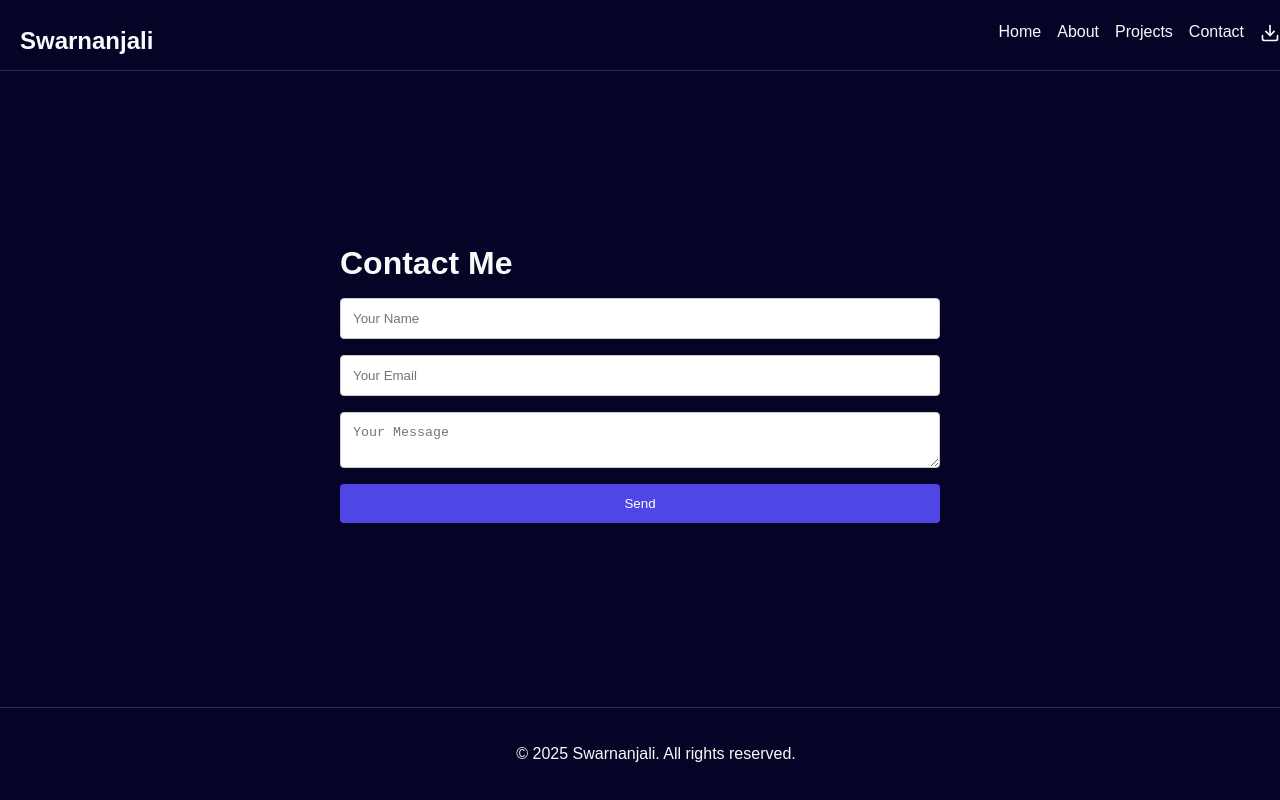
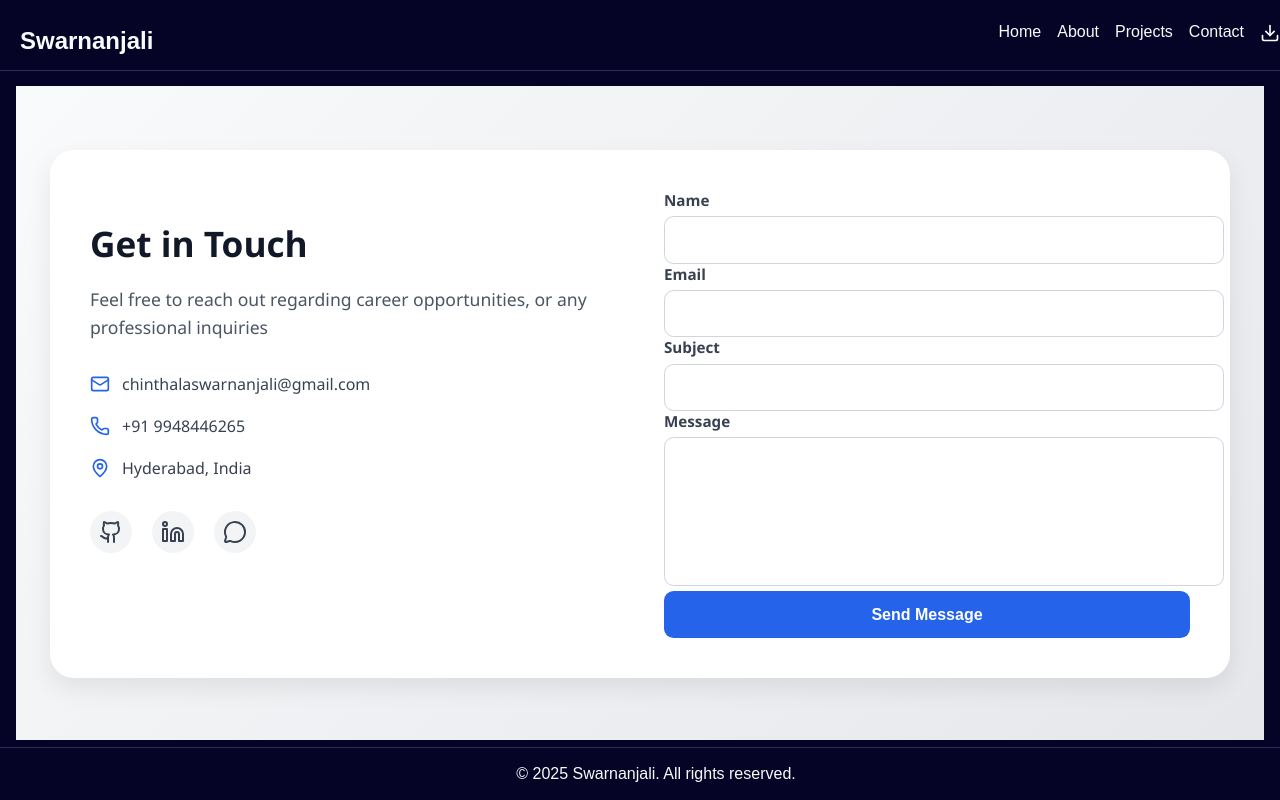
Before and after one commit to Swarnanjali-Chinthala/Portfolio, a React (Vite) app: page /contact in a window 1280 px wide. Built offline with nearby package versions, Linux system fonts and the light colour scheme.

Commit message:
Update Navbar resume download link to Google Drive

```diff
--- a/src/App.jsx
+++ b/src/App.jsx
@@ -16,7 +16,7 @@ export default function App() {
           <Route path="/" element={<Home />} />
           <Route path="/about" element={<About />} />
           <Route path="/projects" element={<Portfolio />} />
-          <Route path="/projects/:id" element={<ProjectDetails />} />
+          <Route path="/project/:id" element={<ProjectDetails />} />
           <Route path="/contact" element={<Contact />} />
         </Routes>
       </main>
--- a/src/components/Navbar/index.jsx
+++ b/src/components/Navbar/index.jsx
@@ -23,13 +23,15 @@ export default function Navbar() {
         <Link to="/projects" onClick={() => setIsOpen(false)}>Projects</Link>
         <Link to="/contact" onClick={() => setIsOpen(false)}>Contact</Link>
         <a
-          href="C:\Users\Nxtwa\OneDrive\Desktop\SWARNANJALICHINTHALARESUME.pdf"
-          download="Swarnanjali_Resume.pdf"
+          href="https://drive.google.com/file/d/1Mokhv7tS4f0Q_9SepaJcxyR3ao6iGGo_/view?usp=sharing"
+          target="_blank"
+          rel="noopener noreferrer"
           className="resume-download"
-          title="Download Resume"
+          title="View Resume"
         >
           <Download size={20} />
         </a>
+
       </div>
     </nav>
   );
--- a/src/index.css
+++ b/src/index.css
@@ -29,7 +29,7 @@ body {
   position: fixed;
   bottom: 0;
   width: 100%;
-  height: 60px;
+  height: 20px;
   background: #060426;
   display: flex;
   align-items: center;
@@ -51,7 +51,7 @@ button {
   transition: background 0.3s ease;
 }
 
-.project-link:hover,
+.project-link:hover
 {
   background: #3730a3;
 }
--- a/src/pages/About/index.css
+++ b/src/pages/About/index.css
@@ -41,5 +41,4 @@
 
 .edu-year {
   font-size: 0.9rem;
-
 }
--- a/src/pages/Contact/index.css
+++ b/src/pages/Contact/index.css
@@ -1,36 +1,158 @@
-.contact {
-  max-width: 600px;
-  margin: 100px auto;
-  padding: 2rem;
+/* 🌐 General Section */
+.contact-section {
+  min-height: 70vh;
+  display: flex;
+  justify-content: center;
+  align-items: center;
+  padding: 3rem 1rem;
+  background: linear-gradient(135deg, #f9fafb, #e5e7eb);
+  font-family: "Segoe UI", Tahoma, Geneva, Verdana, sans-serif;
 }
 
-.contact h2 {
-  font-size: 2rem;
-  margin-bottom: 1rem;
+/* 📦 Container */
+.contact-container {
+  max-width: 1100px;
+  width: 100%;
+  display: grid;
+  grid-template-columns: 1fr 1fr;
+  gap: 3rem;
+  background: #ffffff;
+  padding: 2.5rem;
+  border-radius: 1.5rem;
+  box-shadow: 0 10px 25px rgba(0, 0, 0, 0.08);
+  transition: 0.3s;
 }
 
-.contact form {
-  display: flex;
-  flex-direction: column;
-  gap: 1rem;
+.contact-container:hover {
+  box-shadow: 0 12px 30px rgba(0, 0, 0, 0.12);
 }
 
-.contact input,
-.contact textarea {
-  padding: 0.75rem;
-  border: 1px solid #ccc;
-  border-radius: 4px;
+/* ✉️ Left Side - Info */
+.contact-info h2 {
+  font-size: 2.2rem;
+  font-weight: 700;
+  margin-bottom: 1rem;
+  color: #111827;
 }
 
-.contact button {
-  background: #4f46e5;
-  color: #fff;
-  border: none;
-  padding: 0.75rem;
-  border-radius: 4px;
-  cursor: pointer;
+.contact-info p {
+  color: #4b5563;
+  margin-bottom: 2rem;
+  line-height: 1.6;
 }
 
-.contact button:hover {
-  background: #3730a3;
+.contact-detail {
+  display: flex;
+  align-items: center;
+  gap: 0.75rem;
+  margin-bottom: 1.25rem;
+  font-size: 1rem;
+  color: #374151;
+  transition: 0.3s;
 }
+
+.contact-detail svg {
+  color: #2563eb;
+}
+
+.contact-detail a {
+  text-decoration: none;
+  color: #374151;
+  transition: 0.3s;
+}
+
+.contact-detail a:hover {
+  color: #2563eb;
+}
+
+/* 🔗 Social Links */
+.social-links {
+  display: flex;
+  gap: 1.25rem;
+  margin-top: 2rem;
+}
+
+.social-links a {
+  width: 42px;
+  height: 42px;
+  display: flex;
+  align-items: center;
+  justify-content: center;
+  background: #f3f4f6;
+  border-radius: 50%;
+  color: #374151;
+  font-size: 1.2rem;
+  transition: 0.3s;
+}
+
+.social-links a:hover {
+  background: #2563eb;
+  color: #ffffff;
+  transform: translateY(-3px);
+}
+
+/* 📝 Right Side - Form */
+.contact-form label {
+  display: block;
+  font-size: 0.95rem;
+  font-weight: 600;
+  margin-bottom: 0.4rem;
+  color: #374151;
+}
+
+.contact-form input,
+.contact-form textarea {
+  width: 100%;
+  padding: 0.85rem 1rem;
+  border: 1px solid #d1d5db;
+  border-radius: 0.6rem;
+  outline: none;
+  font-size: 1rem;
+  transition: 0.25s ease;
+}
+
+.contact-form input:focus,
+.contact-form textarea:focus {
+  border-color: #2563eb;
+  box-shadow: 0 0 0 3px rgba(37, 99, 235, 0.2);
+}
+
+.contact-form textarea {
+  resize: none;
+  min-height: 120px;
+}
+
+/* 🚀 Button */
+.contact-form button {
+  width: 100%;
+  background: #2563eb;
+  color: white;
+  padding: 0.9rem;
+  border: none;
+  border-radius: 0.6rem;
+  font-size: 1rem;
+  font-weight: 600;
+  cursor: pointer;
+  transition: 0.3s ease;
+}
+
+.contact-form button:hover {
+  background: #1e40af;
+  transform: translateY(-2px);
+}
+
+/* 📱 Responsive */
+@media (max-width: 900px) {
+  .contact-container {
+    grid-template-columns: 1fr;
+    padding: 2rem;
+  }
+
+  .contact-info {
+    text-align: center;
+  }
+
+  .social-links {
+    justify-content: center;
+  }
+}
--- a/src/pages/Contact/index.jsx
+++ b/src/pages/Contact/index.jsx
@@ -1,37 +1,107 @@
-import { useRef } from 'react';
-import emailjs from '@emailjs/browser';
-import './index.css';
+import { useState } from "react";
+import "./index.css";
+import { Mail, Phone, MapPin, Github, Linkedin, MessageCircle } from "lucide-react";
+
 
 export default function Contact() {
-  const form = useRef();
+  const [formData, setFormData] = useState({
+    name: "",
+    email: "",
+    subject: "",
+    message: "",
+  });
 
-  const sendEmail = (e) => {
-    e.preventDefault();
-
-    emailjs.sendForm(
-      'service_yj52f5h',
-      'template_z7w4u6f',
-      form.current,
-      'A5i0ub0iLz0a-sxNi'
-    )
-    .then(() => {
-      alert('Message sent!');
-      form.current.reset();
-    }, (error) => {
-      console.error(error);
-      alert('Failed to send message.');
-    });
+  const handleChange = (e) => {
+    setFormData({ ...formData, [e.target.name]: e.target.value });
   };
 
+  const handleSubmit = (e) => {
+  e.preventDefault();
+
+  const { name, email, subject, message } = formData;
+
+  // Pre-fill message
+  const whatsappMessage = `Hello, I am ${name}.
+Email: ${email}
+Subject: ${subject}
+Message: ${message}`;
+
+  // Encode and redirect to WhatsApp
+  const url = `https://wa.me/919948446265?text=${encodeURIComponent(whatsappMessage)}`;
+
+  window.open(url, "_blank");
+
+  // Optionally reset form
+  setFormData({ name: "", email: "", subject: "", message: "" });
+};
+
+
   return (
-    <section className="contact">
-      <h2>Contact Me</h2>
-      <form ref={form} onSubmit={sendEmail}>
-        <input type="text" name="user_name" placeholder="Your Name" required />
-        <input type="email" name="reply_to" placeholder="Your Email" required />
-        <textarea name="message" placeholder="Your Message" required></textarea>
-        <button type="submit">Send</button>
-      </form>
+    <section className="contact-section">
+      <div className="contact-container">
+        {/* Left Side */}
+        <div className="contact-info">
+          <h2>Get in Touch</h2>
+          <p>
+            Feel free to reach out regarding career opportunities, or any professional inquiries
+          </p>
+
+          <div className="contact-detail">
+            <Mail size={20} />
+            <a href="mailto:youremail@example.com">
+              chinthalaswarnanjali@gmail.com
+            </a>
+          </div>
+
+          <div className="contact-detail">
+            <Phone size={20} />
+            <span>+91 9948446265</span>
+          </div>
+
+          <div className="contact-detail">
+            <MapPin size={20} />
+            <span>Hyderabad, India</span>
+          </div>
+
+          <div className="social-links">
+            <a href="https://github.com/Swarnanjali-Chinthala" target="_blank" rel="noreferrer">
+              <Github size={24} />
+            </a>
+            <a href="https://www.linkedin.com/in/swarnanjali/" target="_blank" rel="noreferrer">
+              <Linkedin size={24} />
+            </a>
+            <a
+              href="https://wa.me/919948446265?text=Hello%20I%20saw%20your%20portfolio!"
+              target="_blank"
+              rel="noreferrer"
+            >
+              <MessageCircle size={24} />
+            </a>
+
+          </div>
+        </div>
+
+        {/* Right Side - Form */}
+        <form onSubmit={handleSubmit} className="contact-form">
+          <div>
+            <label>Name</label>
+            <input type="text" name="name" value={formData.name} onChange={handleChange} required />
+          </div>
+          <div>
+            <label>Email</label>
+            <input type="email" name="email" value={formData.email} onChange={handleChange} required />
+          </div>
+          <div>
+            <label>Subject</label>
+            <input type="text" name="subject" value={formData.subject} onChange={handleChange} />
+          </div>
+          <div>
+            <label>Message</label>
+            <textarea name="message" rows="4" value={formData.message} onChange={handleChange} required></textarea>
+          </div>
+          <button type="submit">Send Message</button>
+        </form>
+      </div>
     </section>
   );
 }
--- a/src/pages/Home/index.css
+++ b/src/pages/Home/index.css
@@ -30,7 +30,7 @@ h1 {
 
 p {
   font-size: 1.1rem;
-  color: #444;
+
 }
 
 /* Animation keyframes */
```
